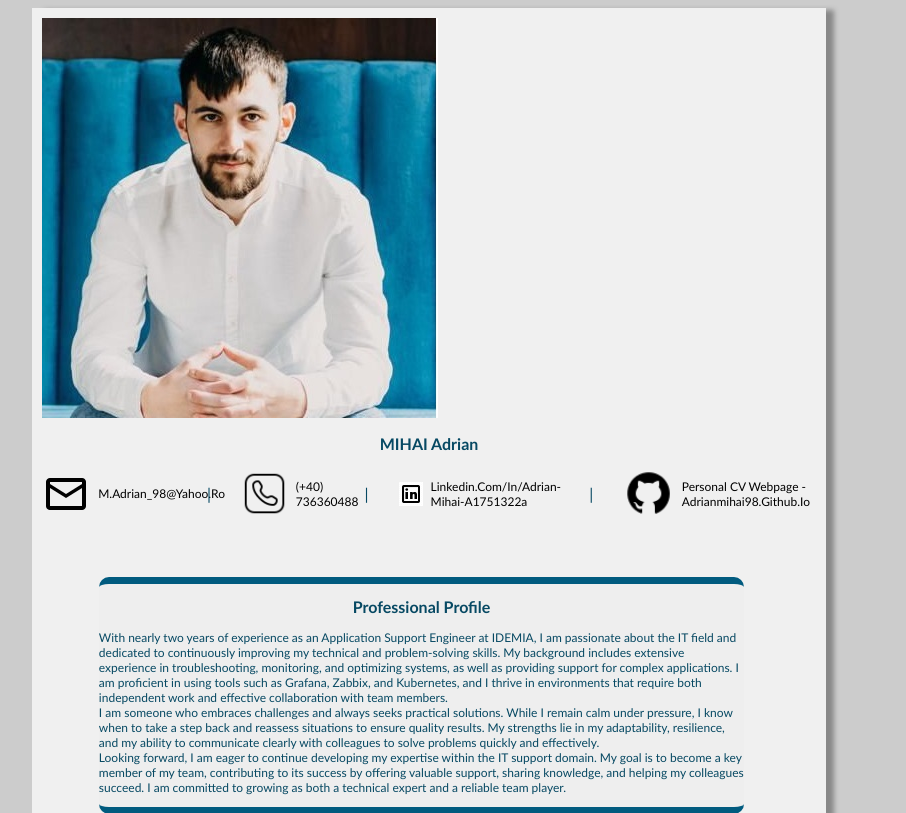
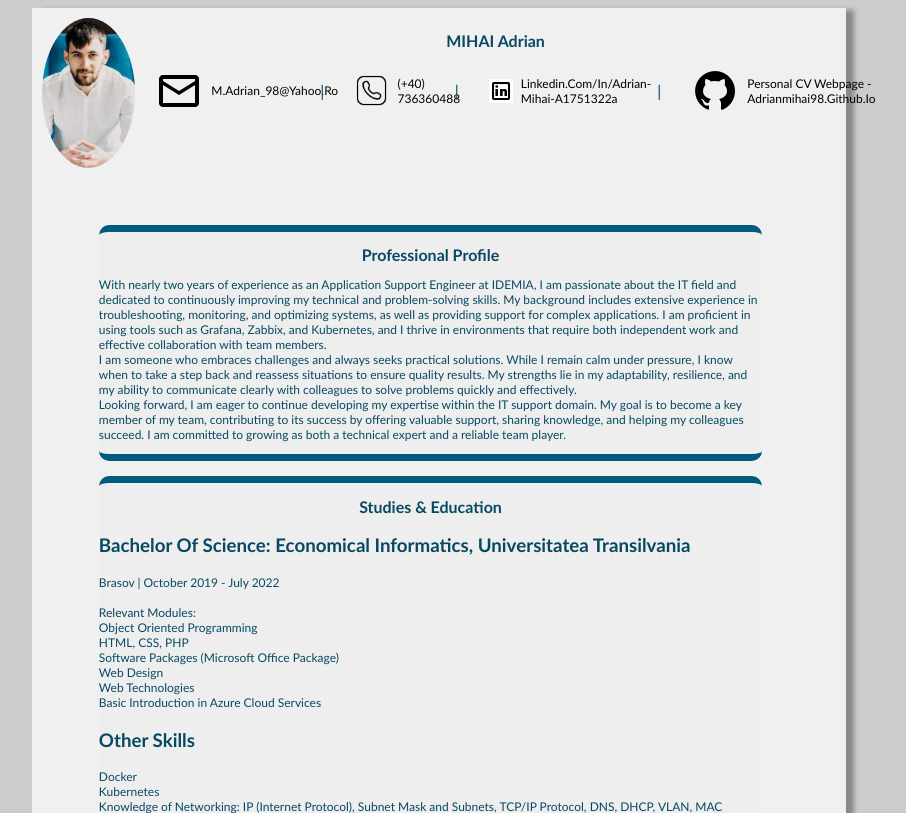
Before and after one commit to adrianmihai98/adrianmihai98.github.io, a PHP site: page / in a window 1280 px wide. Shown: the top 813 px of the page, without its empty margins (211-1117 px from the left). Run offline with PHP 8.4, Linux system fonts and the light colour scheme.

Commit message:
image added to pdfdetails

```diff
--- a/style.css
+++ b/style.css
@@ -171,12 +171,41 @@ body {
       padding: 0;
     }
   }
+/* Layout-ul principal */
+.profile-container {
+  display: flex;
+  align-items: flex-start;
+}
+
+/* Poza de profil */
+.profile-pic {
+  width: 150px; /* dimensiune pătrat */
+  height: 150px; /* dimensiune pătrat */
+  margin-right: 20px; /* distanță între poză și restul informațiilor */
+}
+
+.profile-pic img {
+  width: 100%;
+  height: 100%;
+  object-fit: cover; /* păstrează imaginea proporționată în pătrat */
+  border-radius: 50%; /* face imaginea rotundă */
+}
+
+/* Stiluri pentru titlu și detalii */
+.pdf-info {
+  display: flex;
+  flex-direction: column;
+  width: 100%;
+}
+
 .pdfTitle {
   text-align: center;
+  display: block; /* Asigură că titlul este vizibil */
 }
+
 .pdfDetails {
   display: flex;
-    justify-content: center;
+  justify-content: flex-start;
   align-items: center;
   gap: 20px;
 }
@@ -208,10 +237,11 @@ body {
   margin-right: 8px;
 }
 
-/* Ascunde elementul pe pagină */
+/* Ascunde elementele până când vrei să le afișezi */
 .pdfTitle, .pdfDetails {
-  display: none;
+  display: block; /* sau 'none', în funcție de contextul în care le folosești */
 }
+
 
 
   @media all and (min-width: 600px) {
```
Lines whose indentation alone changed are shown as unchanged.
